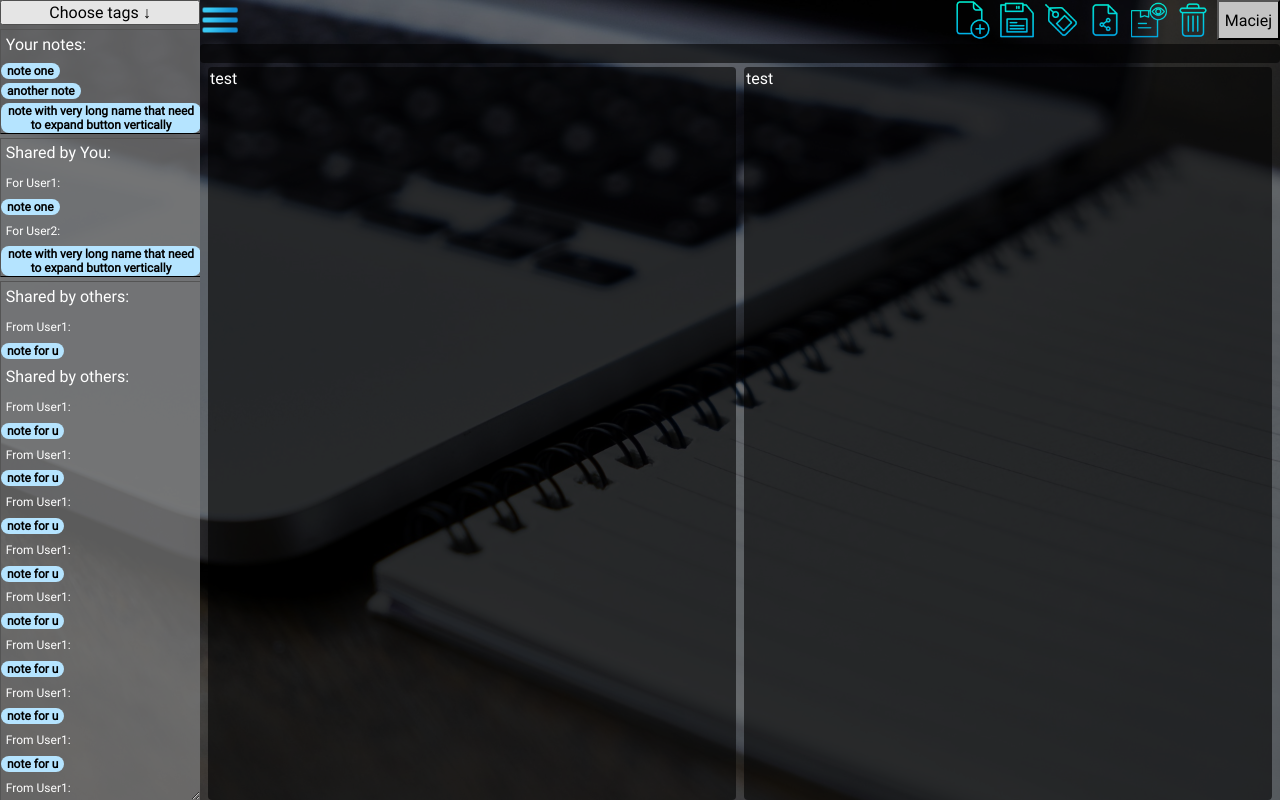
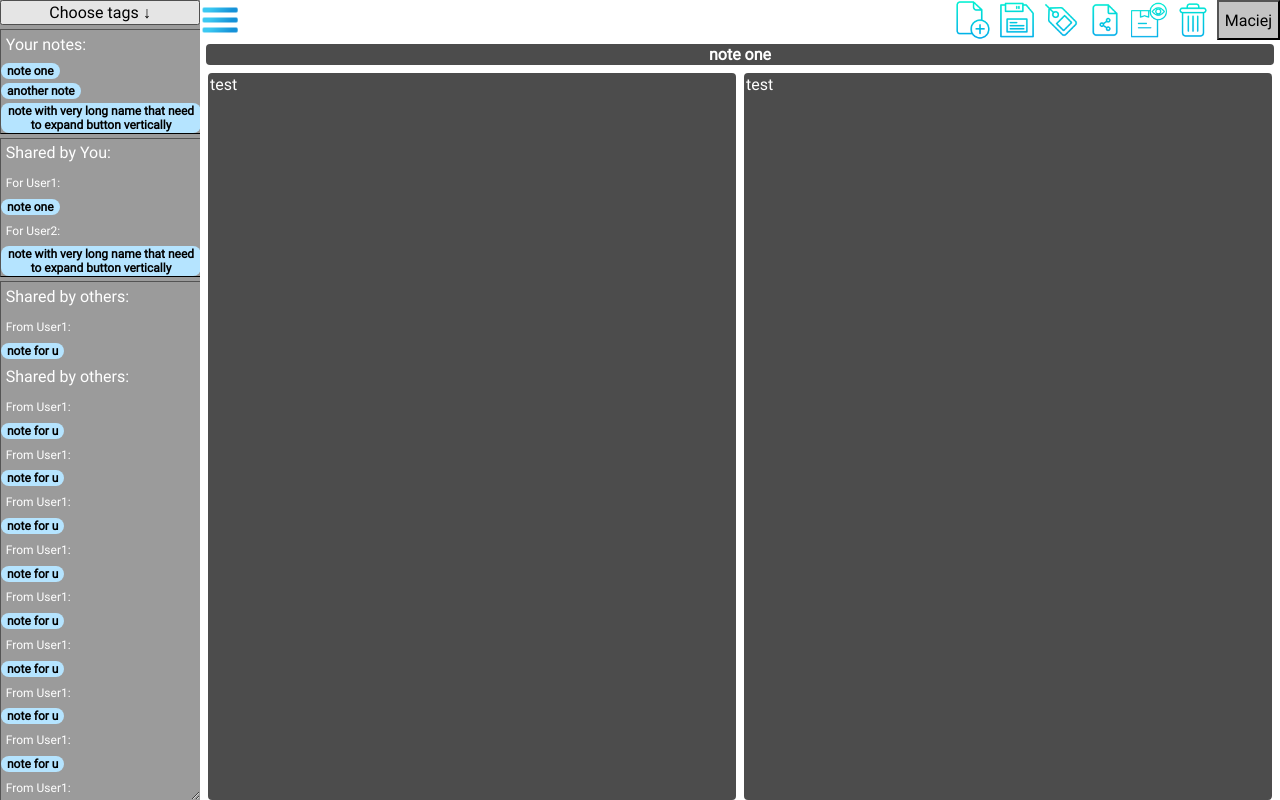
Before and after one commit to Szwendacz99/QuickNotes, a PHP site: page /public/views/editor.html in a window 1280 px wide. Run offline with PHP 8.4, Linux system fonts and the light colour scheme.

Commit message:
css fix for all inputs

```diff
--- a/source/public/css/editor.css
+++ b/source/public/css/editor.css
@@ -1,6 +1,7 @@
 body {
     display: flex;
     flex-direction: row;
+    height: 100vh;
 }
 
 .editor-container {
@@ -8,8 +9,7 @@
     flex-direction: column;
     gap: 0.5vh;
     width: 100%;
-    height: 100vh;
-    justify-content: space-evenly;
+    height: 100%;
 }
 
 .dashboard {
@@ -68,33 +68,42 @@
     height: 5vh;
 }
 
-.editing-panel-container {
+.edit-fields-container {
     display: flex;
-    flex-direction: row;
-    gap: 1vh;
+    flex-direction: column;
     height: 100%;
     padding-left: 1vh;
     padding-right: 1vh;
+    gap: 1vh;
+    align-items: center;
+}
+
+.edit-textareas-container {
+    display: flex;
+    flex-direction: row;
+    height: 100%;
+    width: 100%;
+    gap: 1vh;
+    margin: 0;
+    padding: 0;
 }
 
 .editing-panel {
     border: 0;
-    background-color: rgba(0, 0, 0, 0.60);
+    background-color: rgba(0, 0, 0, 0.70);
     border-radius: 0.5vh;
     font-size: 16px;
     color: white;
     resize: none;
     width: 100%;
+
 }
 
 .editing-panel-title {
     text-align: center;
     font-weight: bold;
     overflow-y: hidden;
-    resize: none;
-    width: 100%;
     margin: 0;
     border: 0;
-    padding: 0;
 
 }
--- a/source/public/css/main.css
+++ b/source/public/css/main.css
@@ -11,8 +11,9 @@
     color: white;
     margin: 0;
     font-size: 24px;
-    background: rgba(0, 0, 0, 0.55) url("../pictures/background.jpg");
+    /*background: rgba(0, 0, 0, 0.55) url("../pictures/background.jpg");*/
     background-size: cover;
+    background-color: white;
     background-blend-mode: darken;
     font-weight: 400;
 }
--- a/source/public/views/editor.html
+++ b/source/public/views/editor.html
@@ -96,14 +96,14 @@
                 <button class="user-menu-button">Maciej</button>
             </div>
         </div>
+        <div class="edit-fields-container">
+            <input class="editing-panel editing-panel-title" value="note one" type="text" name="title">
 
-        <input rows="1" class="editing-panel editing-panel-title" type="text">
-
-        <div class="editing-panel-container">
-            <textarea class="editing-panel">test</textarea>
-            <textarea class="editing-panel" disabled="true">test</textarea>
+            <div class="edit-textareas-container">
+                <textarea class="editing-panel" name="note_input">test</textarea>
+                <textarea class="editing-panel" disabled="disabled">test</textarea>
+            </div>
         </div>
-
     </div>
 
 
```
